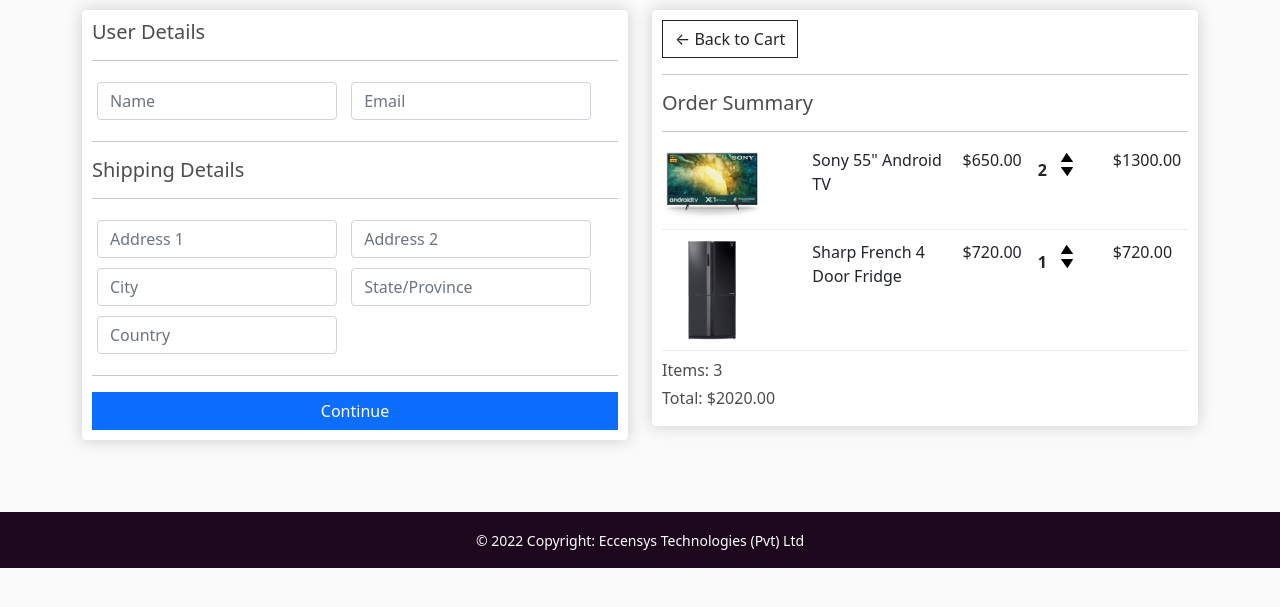
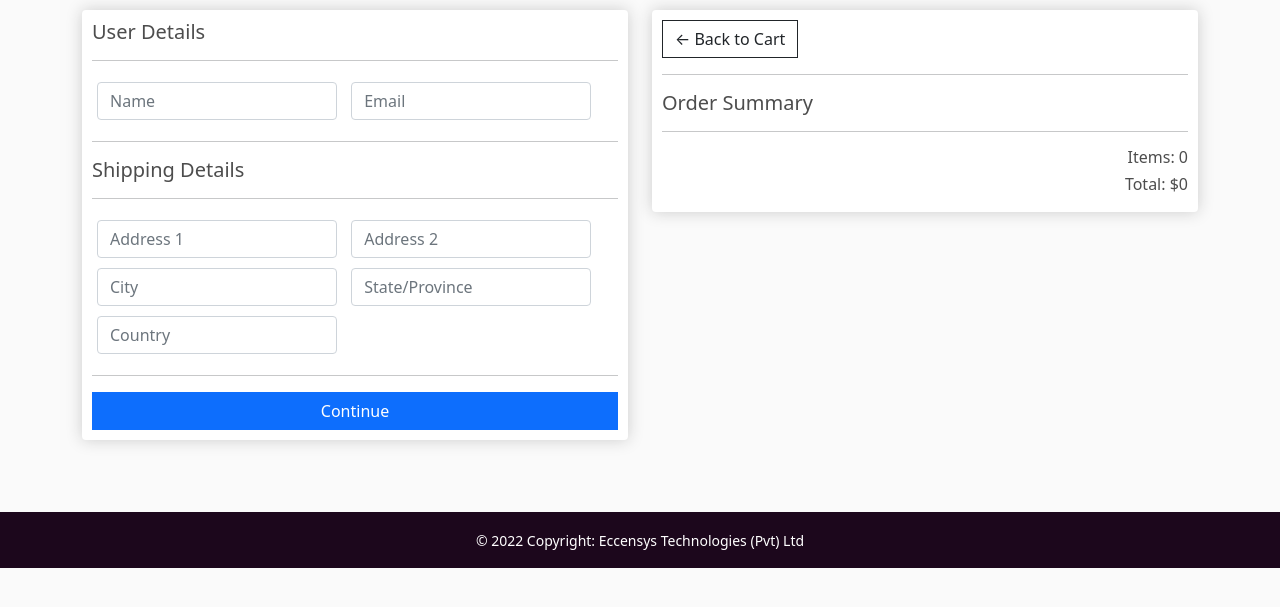
Before and after one commit to nyashachiks/himalayan, a Django app: page /everest/checkout in a window 1280 px wide. Shown: the part 56-663 px from the top of the page. Run offline with Django 3.2, Linux system fonts and the light colour scheme.

Commit message:
Added dynamic cart and checkout data retrieval functionality. Added item and total calaculation functiobality

```diff
--- a/everest/templates/store/checkout.html
+++ b/everest/templates/store/checkout.html
@@ -54,34 +54,20 @@
             <hr>
             <h5>Order Summary</h5>
             <hr>
-            <div class="cart-row">
-                    <div style="flex:2"><img class="row-image" src="{% static 'images/sony-tv.jpg' %}"></div>
-                    <div style="flex:2">Sony 55" Android TV</div>
-                    <div style="flex:1">$650.00</div>
-                    <div style="flex:1">
-                        <p class="quantity">2</p>
-                        <div class="quantity">
-                            <img class="chg-quantity" src="{% static 'images/arrow-up.png' %}">
-                            <img class="chg-quantity" src="{% static 'images/arrow-down.png' %}">
-                        </div>
+                {% for item in items %}
+                <div class="cart-row">
+                    <div style="flex:2"><img class="row-image" src="{{ item.line_item.image.url }}"></div>
+                    <div style="flex:2">{{ item.line_item }}</div>
+                    <div style="flex:1">${{ item.unit_price|floatformat:2 }}</div>
+                    <div style="flex:1">x {{ item.quantity }}
                     </div>
-                    <div style="flex:1">$1300.00</div>
+                    <div style="flex:1">${{ item.get_total|floatformat:2 }}</div>
                 </div>
-                <div class="cart-row">
-                    <div style="flex:2"><img class="row-image" src="{% static 'images/sharp-fridge.jpg' %}"></div>
-                    <div style="flex:2">Sharp French 4 Door Fridge</div>
-                    <div style="flex:1">$720.00</div>
-                    <div style="flex:1">
-                        <p class="quantity">1</p>
-                        <div class="quantity">
-                            <img class="chg-quantity" src="{% static 'images/arrow-up.png' %}">
-                            <img class="chg-quantity" src="{% static 'images/arrow-down.png' %}">
-                        </div>
-                    </div>
-                    <div style="flex:1">$720.00</div>
+                {% endfor %}
+                <div align="right">
+                    <h6>Items: {{purchaseorder.get_cart_quantity }}</h6>
+                    <h6>Total: ${{purchaseorder.get_cart_total }}</h6>
                 </div>
-                <h6>Items: 3</h6>
-                <h6>Total: $2020.00</h6>
         </div>
     </div>
 </div>
--- a/everest/templates/store/store.html
+++ b/everest/templates/store/store.html
@@ -63,7 +63,7 @@
         <div class="box-element product">
             <h6><strong>{{ product.name }}</strong></h6>
             <hr>
-            <h6>{{ product.price|floatformat:2}}</h6>
+            <h6>${{ product.price|floatformat:2}}</h6>
             <button class="btn btn-outline-primary add-btn">Add To Cart</button>
             <a href="{% url 'everest:product' %}" class="btn btn-outline-secondary">View</a>
         </div>
--- a/everest/views.py
+++ b/everest/views.py
@@ -26,10 +26,26 @@
 
 
 def cart(request):
-    context = {}
+    if request.user.is_authenticated:
+        customer = request.user.customer
+        purchaseorder, created = PurchaseOrder.objects.get_or_create(customer=customer, is_order_complete=False)
+        items = purchaseorder.cartitem_set.all()
+    else:
+        items = []
+        purchaseorder = {'get_cart_total': 0, 'get_cart_quantity': 0}
+
+    context = {'items': items, 'purchaseorder': purchaseorder}
     return render(request, 'store/cart.html', context)
 
 
 def checkout(request):
-    context = {}
+    if request.user.is_authenticated:
+        customer = request.user.customer
+        purchaseorder, created = PurchaseOrder.objects.get_or_create(customer=customer, is_order_complete=False)
+        items = purchaseorder.cartitem_set.all()
+    else:
+        items = []
+        purchaseorder = {'get_cart_total': 0, 'get_cart_quantity': 0}
+
+    context = {'items': items, 'purchaseorder': purchaseorder}
     return render(request, 'store/checkout.html', context)
```
Also changed, not shown: everest/models.py (+19 -2 lines), everest/templates/store/cart.html (+9 -22 lines).
